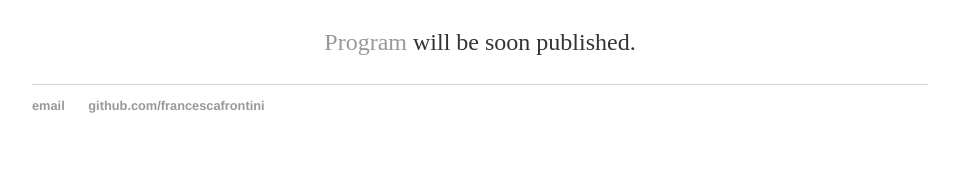
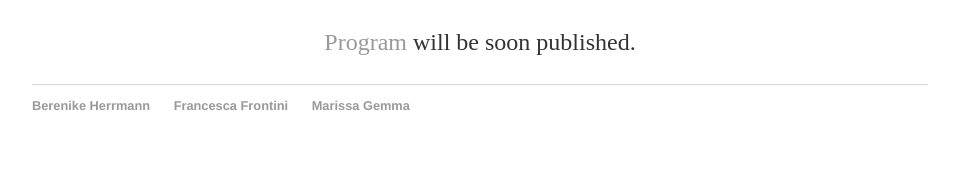
Before and after one commit to DigitalLiteraryStylistic/-DigitalLiteraryStylistic.github.io, a Jekyll site: the page built from index.html, in a window 1280 px wide. Shown: the part 984-1154 px from the top of the page, without its empty margins (160-1119 px from the left). Built offline with Jekyll 4.4.1, drawn with Linux system fonts in a browser that asks for light colours.

Commit message:
Update default.html

```diff
--- a/_layouts/default.html
+++ b/_layouts/default.html
@@ -25,8 +25,9 @@
 			</div><!-- /.container -->
 			<footer>
 	    		<ul>
-	        		<li><a href="mailto:francescafrontini@gmail.com">email</a></li>
-	        		<li><a href="https://github.com/francescafrontini">github.com/francescafrontini</a></li>
+	        		<li><a href="mailto:jb.herrmann@phil.uni-goettingen.de ">Berenike Herrmann</a></li>
+	        		<li><a href="mailto:francesca.frontini@ilc.cnr.it">Francesca Frontini</a></li>
+	        		<li><a href="mailto:marissa.gemma@aesthetics.mpg.de">Marissa Gemma</a></li>
 				</ul>
 			</footer>
 		</body>
```
